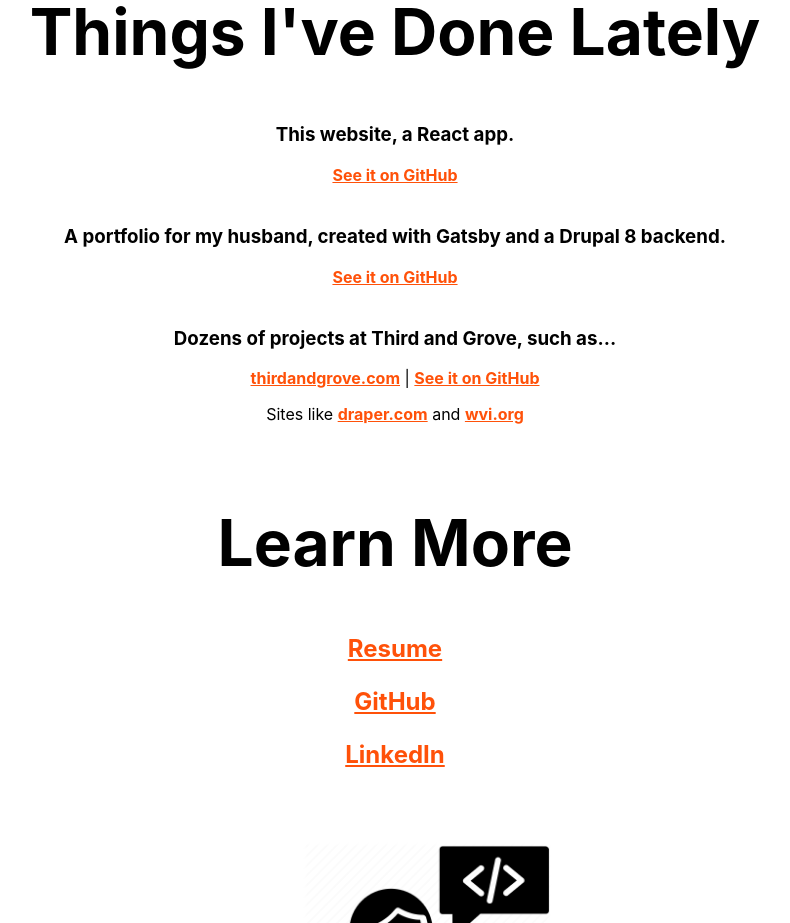
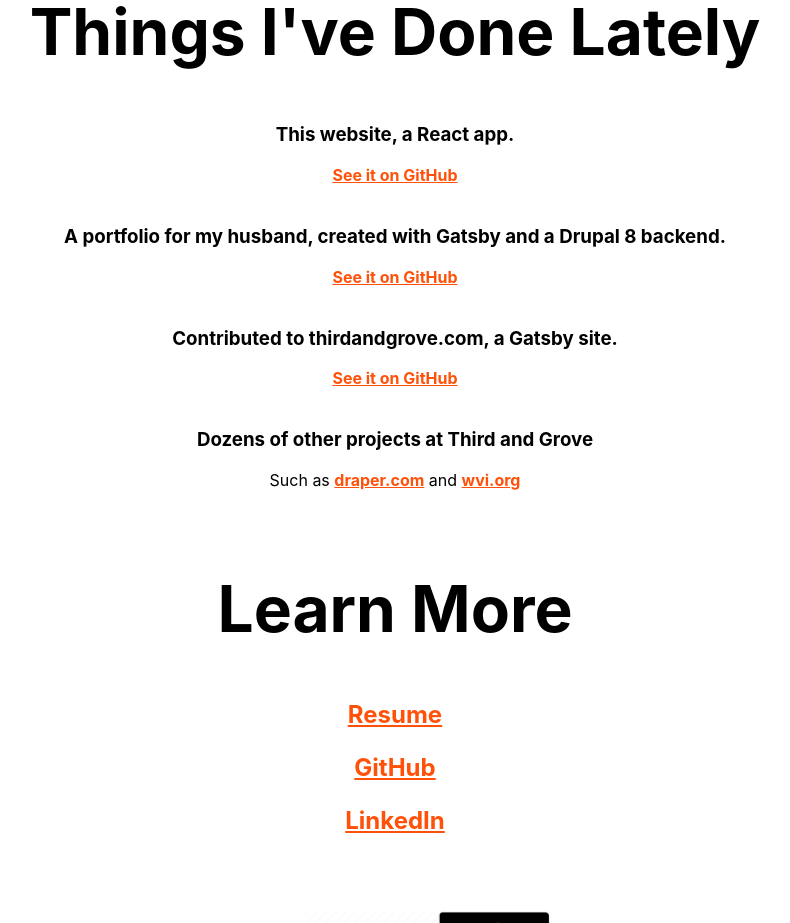
Before and after one commit to sarahcyoder/sarahlaftchiev, a React (Create React App) app: page / in a window 1280 px wide. Shown: the part 860-1783 px from the top of the page, without its empty margins (245-1035 px from the left). Built offline with nearby package versions, Linux system fonts and the light colour scheme.

Commit message:
Make Project its own component.

```diff
--- a/src/Body.js
+++ b/src/Body.js
@@ -1,24 +1,31 @@
 import React from 'react';
 import Resume from './files/resume.pdf';
 import icon from './img/woman-programmer.png';
+import Project from './Project.js';
 
 const Header = () => {
 
   return (
     <div className="bodyContainer">
       <h2>Things I've Done Lately</h2>
+      <Project
+        title="This website, a React app."
+        url="https://github.com/sarahcyoder/sarahlaftchiev"
+        label="See it on GitHub"
+      />
+      <Project
+        title="A portfolio for my husband, created with Gatsby and a Drupal 8 backend."
+        url="https://github.com/sarahcyoder/emil-laftchiev"
+        label="See it on GitHub"
+      />
+      <Project
+        title="Contributed to thirdandgrove.com, a Gatsby site."
+        url="https://github.com/thirdandgrove/thirdandgrove-com-gatsby"
+        label="See it on GitHub"
+      />
       <div className="project">
-        <h3>This website, a React app.</h3>
-        <p><a href="https://github.com/sarahcyoder/sarahlaftchiev" target="_blank" rel="noopener noreferrer">See it on GitHub</a></p>
-      </div>
-      <div className="project">
-        <h3>A portfolio for my husband, created with Gatsby and a Drupal 8 backend.</h3>
-        <p><a href="https://github.com/sarahcyoder/emil-laftchiev" target="_blank" rel="noopener noreferrer">See it on GitHub</a></p>
-      </div>
-      <div className="project">
-        <h3>Dozens of projects at Third and Grove, such as...</h3>
-        <p><a href="https://www.thirdandgrove.com/" target="_blank" rel="noopener noreferrer">thirdandgrove.com</a> | <a href="https://github.com/thirdandgrove/thirdandgrove-com-gatsby" target="_blank" rel="noopener noreferrer">See it on GitHub</a></p>
-        <p>Sites like <a href="https://www.draper.com/" target="_blank" rel="noopener noreferrer">draper.com</a> and <a href="https://www.wvi.org/" target="_blank" rel="noopener noreferrer">wvi.org</a></p>
+        <h3>Dozens of other projects at Third and Grove</h3>
+        <p>Such as <a href="https://www.draper.com/" target="_blank" rel="noopener noreferrer">draper.com</a> and <a href="https://www.wvi.org/" target="_blank" rel="noopener noreferrer">wvi.org</a></p>
       </div>
       <div className="learn-more">
         <h2>Learn More</h2>
--- /dev/null
+++ b/src/Project.js
@@ -0,0 +1,13 @@
+import React from 'react';
+
+const Project = ( {title, url, label} ) => {
+
+  return (
+    <div className="project">
+      <h3>{ title }</h3>
+      <p><a href={ url } target="_blank" rel="noopener noreferrer">{label}</a></p>
+    </div>
+  )
+}
+
+export default Project;
```
